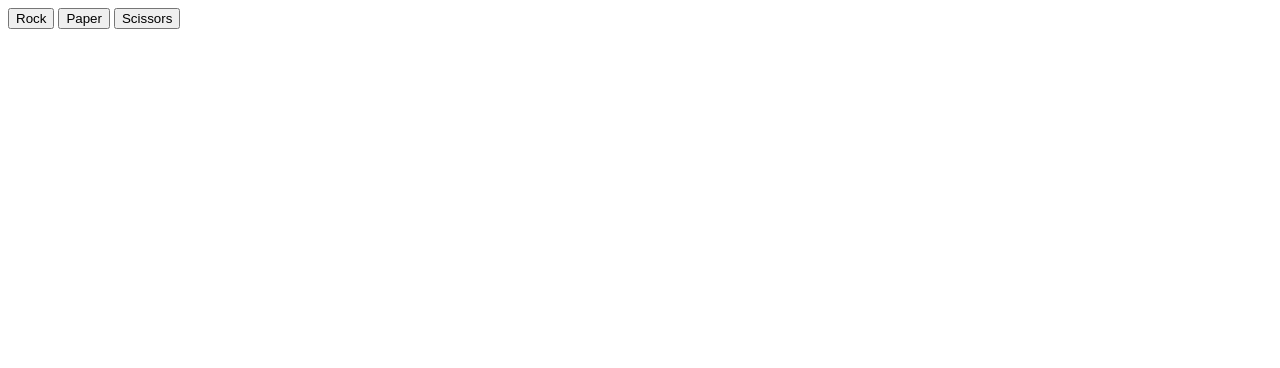
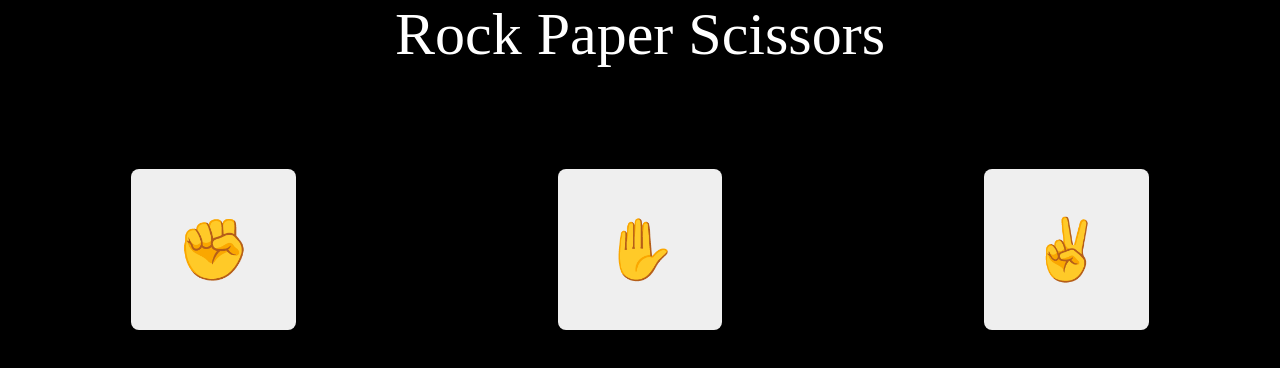
Before and after one commit to Sharpy17/RockPaperScissors, a plain HTML site: page index.html in a window 1280 px wide. Drawn offline with Linux system fonts and the light colour scheme.

Commit message:
Complete Rock Paper Scissors with UI

```diff
--- a/index.html
+++ b/index.html
@@ -6,10 +6,16 @@
     <meta name="viewport" content="width=device-width, initial-scale=1.0">
     <title>RockPaperScissors</title>
     <script src="script.js" defer></script>
+    <link rel="stylesheet" href="styles.css">
 </head>
 <body>
-    <button class="butt rock">Rock</button>
-    <button class="butt paper">Paper</button>
-    <button class="butt scissors">Scissors</button>
+    <div class="sole-container">
+    <div>Rock Paper Scissors</div>
+    </div>
+    <div class="container">
+        <button class="butt rock">✊</button>
+        <button class="butt paper">✋</button>
+        <button class="butt scissors">✌️</button>
+     </div>
 </body>
 </html>
--- a/script.js
+++ b/script.js
@@ -57,11 +57,14 @@ function playRound() {
     if (userChoice == (computedChoice + 1) % 3) {
         results.textContent = `You win! ${printChoice(userChoice)} beats ${printChoice(computedChoice)}`
         countUser = (countUser + 1);
+        results1.textContent = "";
     } else if (computedChoice == (userChoice + 1) % 3){
         results.textContent = `You fucking lose! ${printChoice(computedChoice)} beats ${printChoice(userChoice)}`;
         countComputer = (countComputer + 1);
+        results1.textContent = "";
     } else {
         results.textContent = `Anish Giri`;
+        results1.textContent = "";
     }
 };
 
--- /dev/null
+++ b/styles.css
@@ -0,0 +1,38 @@
+* {
+    margin: 0;
+    padding: 0;
+}
+
+body {
+    background-color: black;
+}
+
+p {
+    color: white;
+    font-size: 60px;
+}
+
+div {
+    color: white;
+    font-size: 60px;
+}
+
+.sole-container {
+    display: flex;
+    justify-content: center;
+    margin-bottom: 100px;
+}
+
+.container {
+    display: flex;
+    justify-content: space-around;
+    align-items: center;
+}
+
+button {
+    font-size: 60px;
+    font-weight: bold;
+    border: none;
+    border-radius: 8px;
+    padding: 45px;
+}
```
